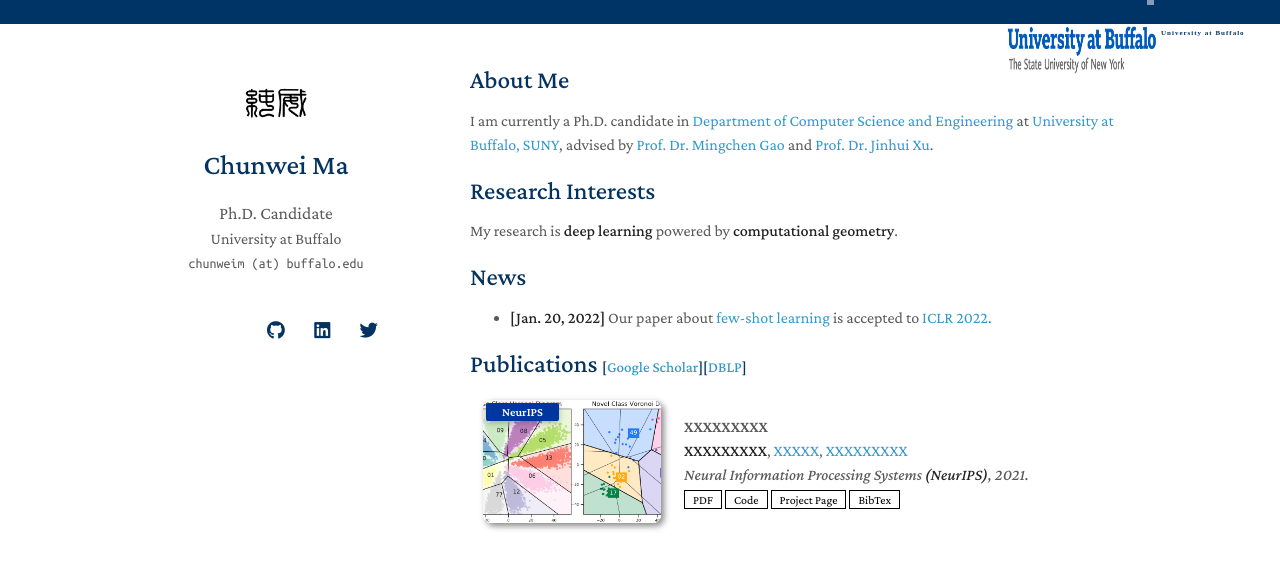
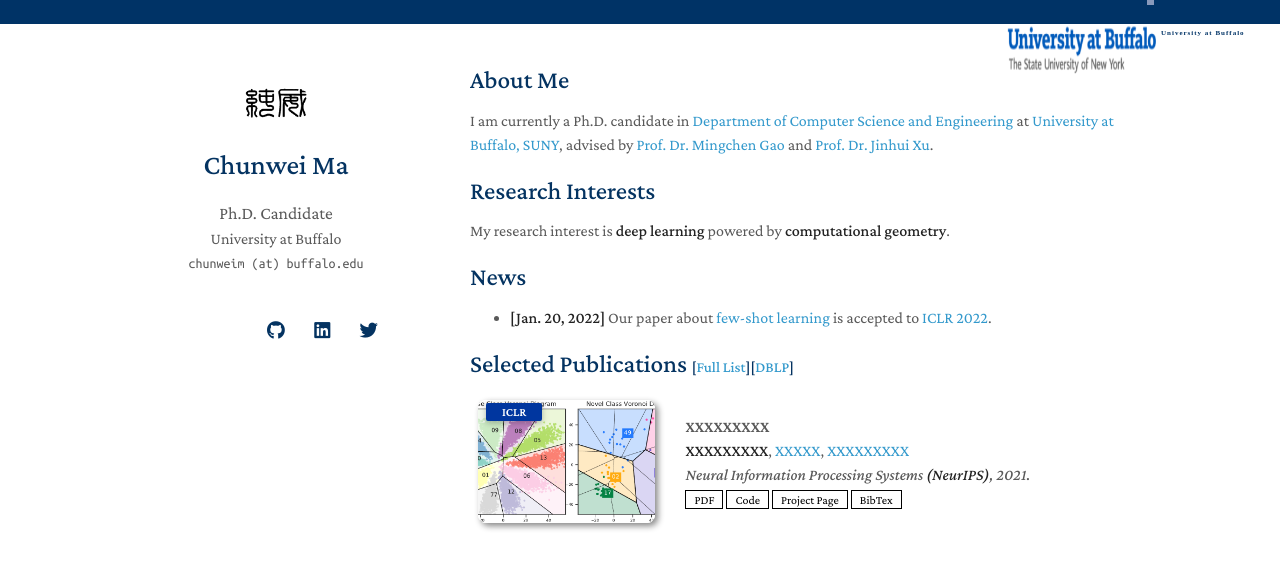
Before and after one commit to MaChunwei/MaChunwei.github.io, a Jekyll site: the page built from index.md, in a window 1280 px wide and 1400 px high, cut to the strip 0-564 px from the top of the window. Built offline with Jekyll 4.4.1, drawn with Linux system fonts in a browser that asks for light colours; nearby versions of some CDN libraries; comment, search, counter and statistics services are not loaded; a style sheet for code colours, icons or effects is not loaded; our own code applies the rules of GitHub Pages for plain Markdown files; some of the changed text lies outside the part shown.

Commit message:
revision

```diff
--- a/index.md
+++ b/index.md
@@ -8,7 +8,7 @@ I am currently a Ph.D. candidate in [Department of Computer Science and Engineer
 
 ## Research Interests
 
-My research is **deep learning** powered by **computational geometry**.
+My research interest is **deep learning** powered by **computational geometry**.
 
 <!--
 <strong style="color:#e74d3c; font-weight:600">I am looking for a research intern position in the EU and the US. I'd appreciate a ping if you see a job I might fit.</strong>
@@ -18,15 +18,15 @@ My research is **deep learning** powered by **computational geometry**.
 
 - **[Jan. 20, 2022]** Our paper about [few-shot learning](https://openreview.net/forum?id=6kCiVaoQdx9) is accepted to [ICLR 2022](https://iclr.cc/Conferences/2022).
 
-<h2 id="publications" style="margin: 2px 0px -15px;">Publications <temp style="font-size:15px;">[</temp><a href="https://scholar.google.com/citations?user=4NOrXN8AAAAJ&hl=en" target="_blank" style="font-size:15px;">Google Scholar</a><temp style="font-size:15px;">]</temp><temp style="font-size:15px;">[</temp><a href="https://dblp.org/pid/195/7742.html" target="_blank" style="font-size:15px;">DBLP</a><temp style="font-size:15px;">]</temp></h2>
+<h2 id="publications" style="margin: 2px 0px -15px;">Selected Publications <temp style="font-size:15px;">[</temp><a href="https://scholar.google.com/citations?user=4NOrXN8AAAAJ&hl=en" target="_blank" style="font-size:15px;">Full List</a><temp style="font-size:15px;">]</temp><temp style="font-size:15px;">[</temp><a href="https://dblp.org/pid/195/7742.html" target="_blank" style="font-size:15px;">DBLP</a><temp style="font-size:15px;">]</temp></h2>
 
 <div class="publications">
 <ol class="bibliography">
 <li>
 <div class="pub-row">
-  <div class="col-sm-3 abbr" style="position: relative;padding-right: 8px;padding-left: 8px;">
+  <div class="col-sm-3 abbr" style="position: relative;padding-right: 15px;padding-left: 3px;">
     <img src="./images/teaser/DeepVoro.png" class="teaser img-fluid z-depth-1">
-            <abbr class="badge">NeurIPS</abbr>
+            <abbr class="badge">ICLR</abbr>
   </div>
   <div id="peng2021copo" class="col-sm-9" style="position: relative;width: 100%;padding-right: 15px;padding-left: 20px;">
       <div class="title">XXXXXXXXX</div>
```
Also changed, not shown: other parts of index.md (+1 -0 lines), assets/mpii_files/mpii.png.
